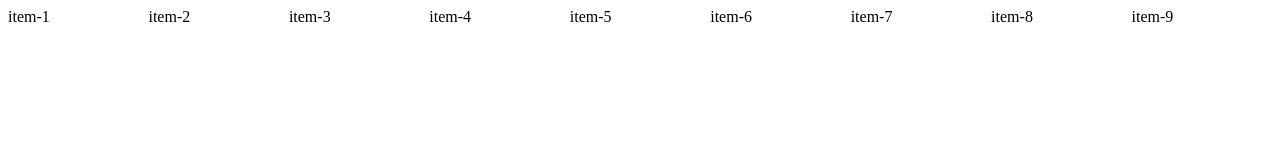
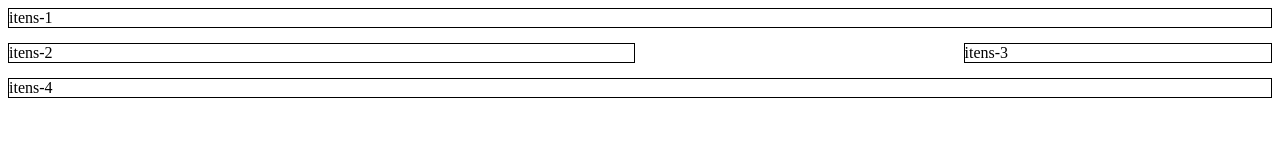
Before and after one commit to Helloisa22/DEV_WEBIOS_2024, a plain HTML site: page CSS/CSS10-Grid/index.html in a window 1280 px wide. Drawn offline with Linux system fonts and the light colour scheme.

Commit message:
Aula css 10 finalizada

```diff
--- a/CSS/CSS10-Grid/index.html
+++ b/CSS/CSS10-Grid/index.html
@@ -8,8 +8,8 @@
 </head>
 <body>
     <!-- container -->
-    <div id="container">
-        <!-- itens -->
+    <!-- <div id="container">
+        itens
         <div class="itens" id="item-1">item-1</div>
         <div class="itens" id="item-2">item-2</div>
         <div class="itens" id="item-3">item-3</div>
@@ -19,6 +19,22 @@
         <div class="itens" id="item-7">item-7</div>
         <div class="itens" id="item-8">item-8</div>
         <div class="itens" id="item-9">item-9</div>
-    </div>
+        div*12.itens{itens-$}
+    </div> -->
+
+    <section id="container">
+        <div class="itens" id="item-1">itens-1</div>
+        <div class="itens" id="item-2">itens-2</div>
+        <div class="itens" id="item-3">itens-3</div>
+        <div class="itens" id="item-4">itens-4</div>
+        <!-- <div class="itens">itens-5</div>
+        <div class="itens">itens-6</div>
+        <div class="itens">itens-7</div>
+        <div class="itens">itens-8</div>
+        <div class="itens">itens-9</div>
+        <div class="itens">itens-10</div>
+        <div class="itens">itens-11</div>
+        <div class="itens">itens-12</div> -->
+    </section>
 </body>
 </html>
--- a/CSS/CSS10-Grid/style.css
+++ b/CSS/CSS10-Grid/style.css
@@ -1,5 +1,39 @@
+/* #container{
+    display: grid;
+    /* grid-template-columns: 50px 50px 50px 50px 50px 50px 50px 50px 50px 50px;
+    grid-template-columns: repeat(9, 1fr);
+} */
+
+/*  */
+
 #container{
     display: grid;
-    /* grid-template-columns: 50px 50px 50px 50px 50px 50px 50px 50px 50px 50px; */
-    grid-template-columns: repeat(9, 1fr);
+    grid-template-columns: repeat(4, 1fr);
+    grid-template-areas: "header header header header" "main main . sidebar" "footer footer footer footer";
+    column-gap: 10px;
+    row-gap: 15px;
 }
+
+#item-1{
+    grid-area: header;
+}
+
+#item-2{
+    grid-area: main;
+}
+
+#item-3{
+    grid-area: sidebar;
+}
+
+#item-4{
+    grid-area: footer;
+}
+
+
+
+.itens{
+    border: solid 1px black;
+    /* width: 50%;
+    height: 50%; */
+}
```
